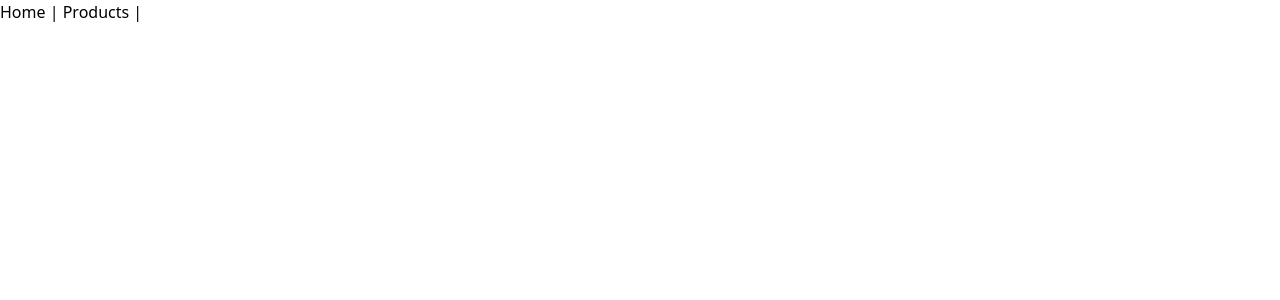
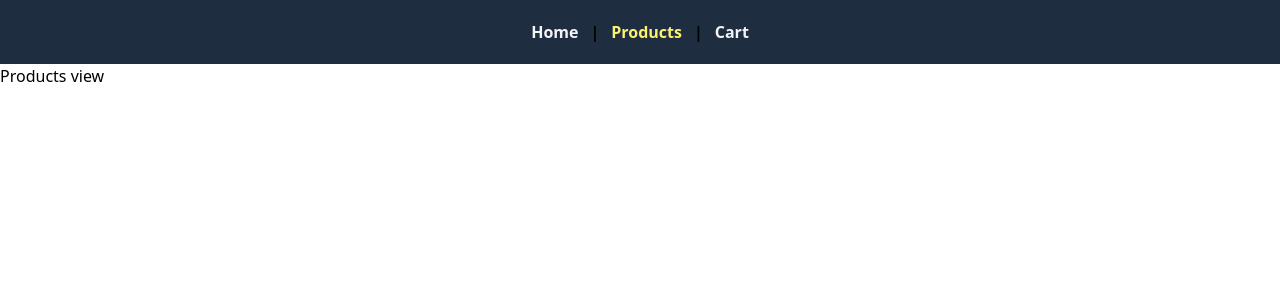
Before and after one commit to Jhan-Torres/vueJs-GogoDev, a Vue app in the folder auth-example/: page /products in a window 1280 px wide. Before the commit this address had no page. Shown: the top 300 px of the page. Built offline with nearby package versions, Linux system fonts and the light colour scheme.

Commit message:
views udpated

```diff
--- a/auth-example/src/App.vue
+++ b/auth-example/src/App.vue
@@ -4,13 +4,37 @@ import { RouterLink, RouterView } from 'vue-router'
 
 <template>
   <header>
-    <div class="wrapper">
-      <nav>
-        <RouterLink to="/">Home</RouterLink> |
-        <RouterLink to="/about">Products</RouterLink> |
+    <div class="py-5 bg-[#1F2D40]">
+      <nav
+        class="flex justify-center items-center font-semibold"
+      >
+        <RouterLink
+          to="/"
+          class="mx-3 text-gray-100"
+        >
+          Home
+        </RouterLink> |
+        <RouterLink
+          to="/products"
+          class="mx-3 text-gray-100"
+        >
+          Products
+        </RouterLink> |
+        <RouterLink
+          to="/cart"
+          class="mx-3 text-gray-100"
+        >
+          Cart
+        </RouterLink>
       </nav>
     </div>
   </header>
 
   <RouterView />
 </template>
+
+<style>
+.router-link-active {
+  color: #F9F16F;
+}
+</style>
--- a/auth-example/src/router/index.js
+++ b/auth-example/src/router/index.js
@@ -1,5 +1,4 @@
 import { createRouter, createWebHistory } from 'vue-router'
-import HomeView from '../views/HomeView.vue'
 
 const router = createRouter({
   history: createWebHistory(import.meta.env.BASE_URL),
@@ -7,15 +6,17 @@ const router = createRouter({
     {
       path: '/',
       name: 'home',
-      component: HomeView
+      component: () => import('../views/HomeView.vue'),
     },
     {
-      path: '/about',
-      name: 'about',
-      // route level code-splitting
-      // this generates a separate chunk (About.[hash].js) for this route
-      // which is lazy-loaded when the route is visited.
-      component: () => import('../views/AboutView.vue')
+      path: '/products',
+      name: 'products',
+      component: () => import('../views/ProductsView.vue'),
+    },
+    {
+      path: '/cart',
+      name: 'cart',
+      component: () => import('../views/CartView.vue'),
     }
   ]
 })
--- /dev/null
+++ b/auth-example/src/views/CartView.vue
@@ -0,0 +1,11 @@
+<script setup>
+
+</script>
+
+<template>
+  <div>Cart view</div>
+</template>
+
+<style scoped>
+
+</style>
--- a/auth-example/src/views/AboutView.vue
+++ b/auth-example/src/views/ProductsView.vue
@@ -3,7 +3,7 @@
 </script>
 
 <template>
-  <div>About view</div>
+  <div>Products view</div>
 </template>
 
 <style scoped>
```
